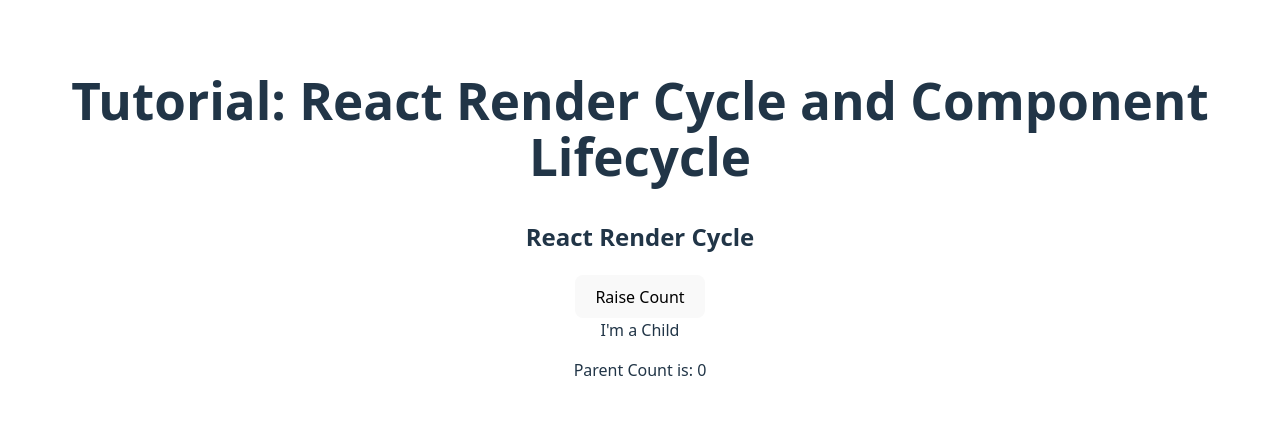
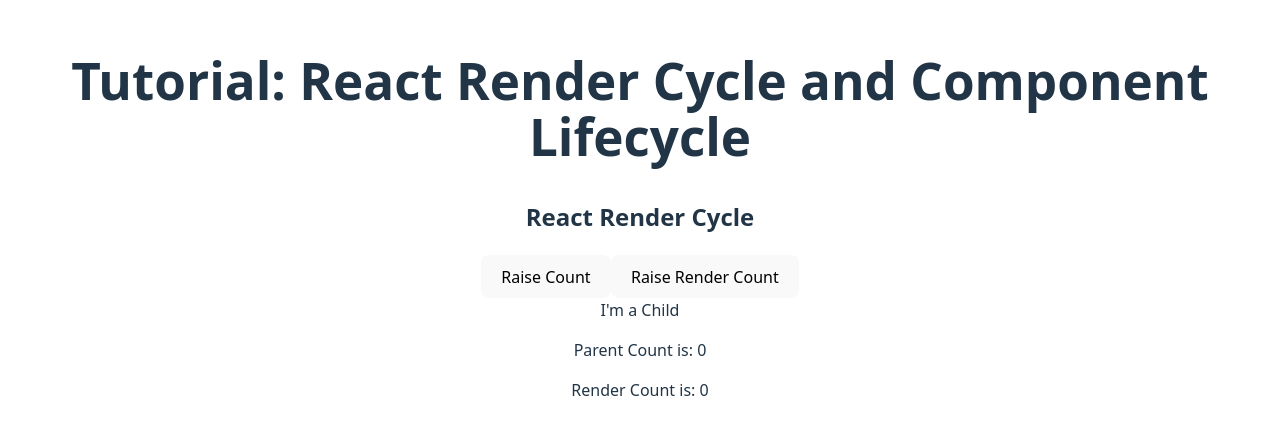
Before and after one commit to DrQuacks/mcp-tutor, a React (Vite) app in the folder environments/react/template/: page / in a window 1280 px wide. Shown: the part 182-616 px from the top of the page. Built offline with nearby package versions, Linux system fonts and the light colour scheme.

Commit message:
update user progress/internal issues

```diff
--- a/environments/react/template/src/exercises/RenderCycle.tsx
+++ b/environments/react/template/src/exercises/RenderCycle.tsx
@@ -1,4 +1,4 @@
-import { useState } from 'react';
+import { useState , useEffect } from 'react';
 
 const Child = () => {
   console.log('Child Rendered')
@@ -9,13 +9,23 @@
 function RenderCycle() {
   console.log('Component Rendered')
   const [counter,setCounter] = useState(0)
+  const [renderCount,setRenderCount] = useState(0)
+  console.log('RENDER PHASE: Computing JSX, renderCount = ' + renderCount)
+  useEffect(()=>{
+    console.log("COMMIT PHASE: DOM updated")
+  })
+  useEffect(()=>{
+    console.log("COMMIT PHASE: Initial mount only")
+  },[])
 
   return (
     <div>
       <h2>React Render Cycle</h2>
       <button onClick={()=>setCounter(prev=>prev+1)}>Raise Count</button>
+      <button onClick={()=>setRenderCount(prev=>prev+1)}>Raise Render Count</button>
       <Child/>
       <p>Parent Count is: {counter}</p>
+      <p>Render Count is: {renderCount}</p>
     </div>
   );
 }
```
Also changed, not shown: 2 other files (tests, documents, lock files or other folders).
